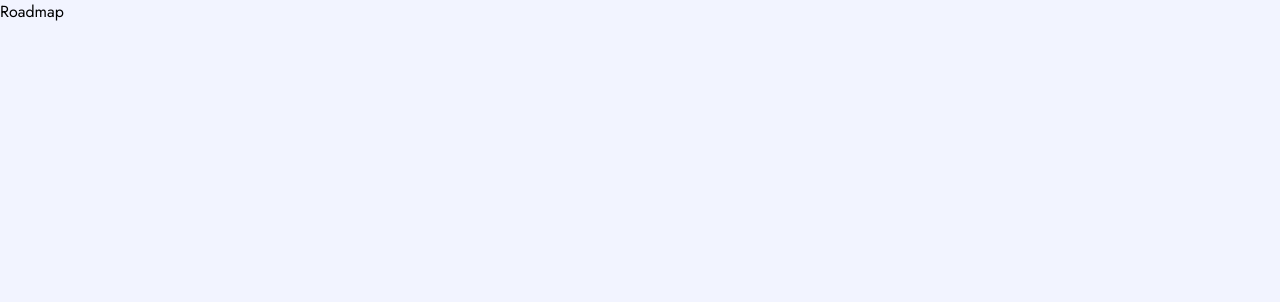
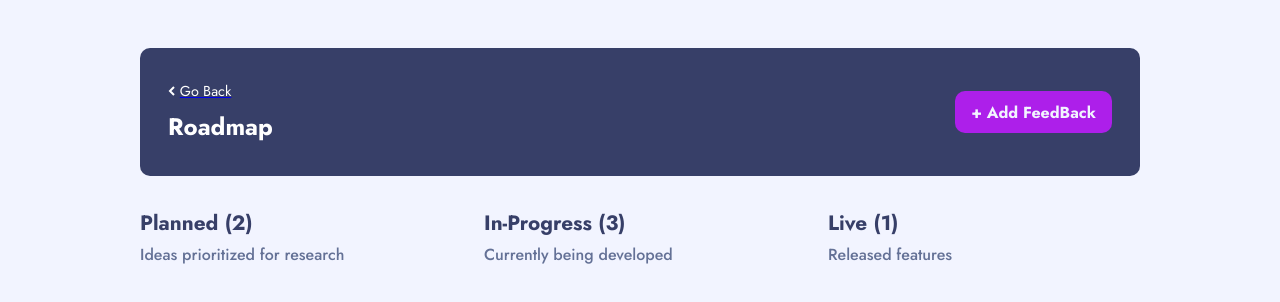
Before and after one commit to davidthus/feedback-products, a React (Create React App) app: page /roadmap in a window 1280 px wide. Shown: the top 302 px of the page. Built offline with nearby package versions, Linux system fonts and the light colour scheme.

Commit message:
finished roadmap page banner and column headings

```diff
--- a/src/components/Banner/Banner.styled.ts
+++ b/src/components/Banner/Banner.styled.ts
@@ -2,7 +2,7 @@ import styled from "styled-components";
 
 export const Container = styled.aside`
   background-color: ${(props: any) => props.theme.navy};
-  height: 5.5rem;
+  height: ${(props: any) => (props.roadmap ? "8rem" : "5.5rem")};
   width: 100%;
   display: flex;
   border-radius: ${(props: any) => props.theme.br};
@@ -39,3 +39,30 @@ export const NumOfSuggestions = styled.p`
   font-size: 1.2rem;
   font-weight: bold;
 `;
+
+export const RoadmapBack = styled.div`
+  display: flex;
+  flex-direction: column;
+  gap: 0.5rem;
+`;
+
+export const RoadmapHeading = styled.h1`
+  color: ${(props: any) => props.theme.white};
+  font-size: 1.5rem;
+  font-weight: bold;
+`;
+
+export const BackAnchor = styled.button`
+  display: flex;
+  color: ${(props: any) => props.theme.white};
+  align-items: center;
+  gap: 0.3rem;
+  font-size: 0.9rem;
+  cursor: pointer;
+  border: none;
+  background: transparent;
+
+  &:hover {
+    text-decoration: underline;
+  }
+`;
--- a/src/components/Banner/Banner.tsx
+++ b/src/components/Banner/Banner.tsx
@@ -4,10 +4,13 @@ import Select from "react-select";
 import { request } from "../../App";
 import {
   AddFeedback,
+  BackAnchor,
   ButtonWrapper,
   Container,
   FilterSuggestionsWrapper,
   NumOfSuggestions,
+  RoadmapBack,
+  RoadmapHeading,
 } from "./Banner.styled";
 
 export interface SortOption {
@@ -38,20 +41,36 @@ const customStyles = {
   }),
 };
 
-function Banner({ setSortOrder, requests }: any) {
+function Banner({ setSortOrder, requests, roadmap }: any) {
   function handleChange(selectedOption: any) {
     setSortOrder(selectedOption.value);
   }
 
   return (
-    <Container>
+    <Container roadmap={roadmap ? true : false}>
+      {roadmap ? (
+        <RoadmapBack>
+          <Link to="/">
+            <BackAnchor>
+              <img
+                src="/assets/backhome.svg"
+                alt="arrow to go back to the home page"
+              />
+              Go Back
+            </BackAnchor>
+          </Link>
+          <RoadmapHeading>Roadmap</RoadmapHeading>
+        </RoadmapBack>
+      ) : (
         <FilterSuggestionsWrapper>
-        <img src="/assets/suggestions/icon-suggestions.svg" alt="light bulb" />
+          <img
+            src="/assets/suggestions/icon-suggestions.svg"
+            alt="light bulb"
+          />
           <NumOfSuggestions>
-          {
+            {requests &&
               requests.filter((req: request) => req.status === "suggestion")
-              .length
-          }{" "}
+                .length}{" "}
             Suggestions
           </NumOfSuggestions>
           <Select
@@ -62,6 +81,7 @@ function Banner({ setSortOrder, requests }: any) {
             onChange={handleChange}
           />
         </FilterSuggestionsWrapper>
+      )}
       <ButtonWrapper>
         <Link to="/add">
           <AddFeedback>+ Add FeedBack</AddFeedback>
--- /dev/null
+++ b/src/components/RoadmapGrid/RoadmapGrid.style.ts
@@ -0,0 +1,34 @@
+import styled from "styled-components";
+
+export const Container = styled.section`
+  display: grid;
+  grid-template-columns: 1fr 1fr 1fr;
+  gap: 2rem;
+  width: 100%;
+`;
+
+export const Column = styled.section`
+  display: flex;
+  flex-direction: column;
+  gap: 2rem;
+  align-items: center;
+`;
+
+export const ColumnHeadings = styled.div`
+  display: flex;
+  flex-direction: column;
+  align-items: flex-start;
+  gap: 0.3rem;
+  width: 100%;
+`;
+
+export const ColumnHeading = styled.h2`
+  color: ${(props: any) => props.theme.navy};
+  font-size: 1.3rem;
+`;
+
+export const ColumnSubHeading = styled.h3`
+  color: ${(props: any) => props.theme.lightBlue};
+  font-size: 1rem;
+  font-weight: 500;
+`;
--- a/src/components/RoadmapGrid/RoadmapGrid.tsx
+++ b/src/components/RoadmapGrid/RoadmapGrid.tsx
@@ -1,7 +1,51 @@
 import React from "react";
+import { useAppSelector } from "../../app/hooks";
+import {
+  Column,
+  ColumnHeading,
+  ColumnHeadings,
+  ColumnSubHeading,
+  Container,
+} from "./RoadmapGrid.style";
 
 function RoadmapGrid() {
-  return <div>RoadmapGrid</div>;
+  const productRequests = useAppSelector((state) => state.feedback);
+
+  return (
+    <Container>
+      <Column>
+        <ColumnHeadings>
+          <ColumnHeading>
+            Planned (
+            {productRequests.filter((req) => req.status === "planned").length})
+          </ColumnHeading>
+          <ColumnSubHeading>Ideas prioritized for research</ColumnSubHeading>
+        </ColumnHeadings>
+      </Column>
+      <Column>
+        <ColumnHeadings>
+          <ColumnHeading>
+            In-Progress (
+            {
+              productRequests.filter((req) => req.status === "in-progress")
+                .length
+            }
+            )
+          </ColumnHeading>
+          <ColumnSubHeading>Currently being developed</ColumnSubHeading>
+        </ColumnHeadings>
+      </Column>
+      <Column>
+        <ColumnHeadings>
+          <ColumnHeading>
+            Live (
+            {productRequests.filter((req) => req.status === "live").length})
+          </ColumnHeading>
+          <ColumnSubHeading>Released features</ColumnSubHeading>
+        </ColumnHeadings>
+      </Column>
+    </Container>
+  );
 }
 
 export default RoadmapGrid;
--- /dev/null
+++ b/src/pages/Roadmap/Roadmap.style.ts
@@ -0,0 +1,17 @@
+import styled from "styled-components";
+
+export const Container = styled.div`
+  width: 100vw;
+  min-height: 100vh;
+  padding: 3rem 3%;
+  display: flex;
+  justify-content: center;
+`;
+
+export const RoadmapWrapper = styled.main`
+  display: flex;
+  flex-direction: column;
+  gap: 2rem;
+  width: 100%;
+  max-width: 1000px;
+`;
--- a/src/pages/Roadmap/Roadmap.tsx
+++ b/src/pages/Roadmap/Roadmap.tsx
@@ -1,7 +1,16 @@
 import React from "react";
+import { Banner, RoadmapGrid } from "../../components";
+import { Container, RoadmapWrapper } from "./Roadmap.style";
 
 function Roadmap() {
-  return <div>Roadmap</div>;
+  return (
+    <Container>
+      <RoadmapWrapper>
+        <Banner roadmap />
+        <RoadmapGrid />
+      </RoadmapWrapper>
+    </Container>
+  );
 }
 
 export default Roadmap;
```
Also changed, not shown: public/assets/backhome.svg (added). Lines whose indentation alone changed are shown as unchanged.
